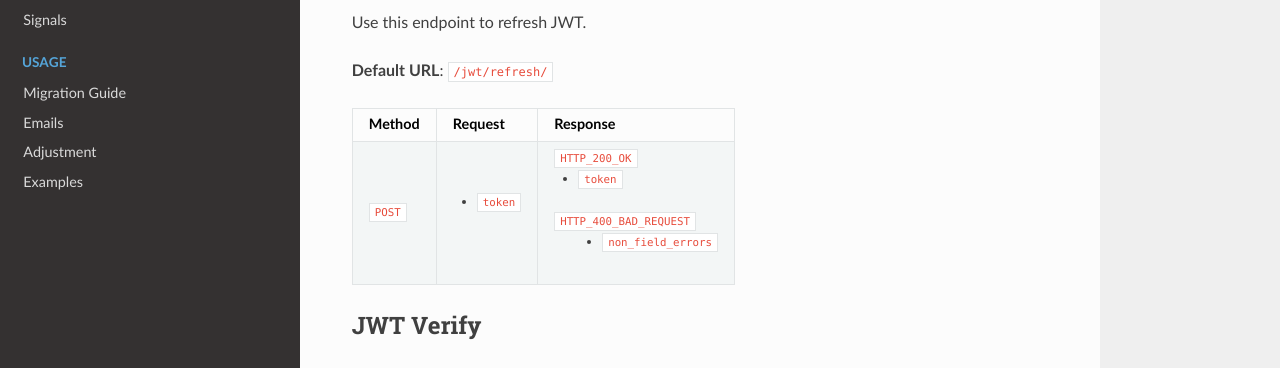
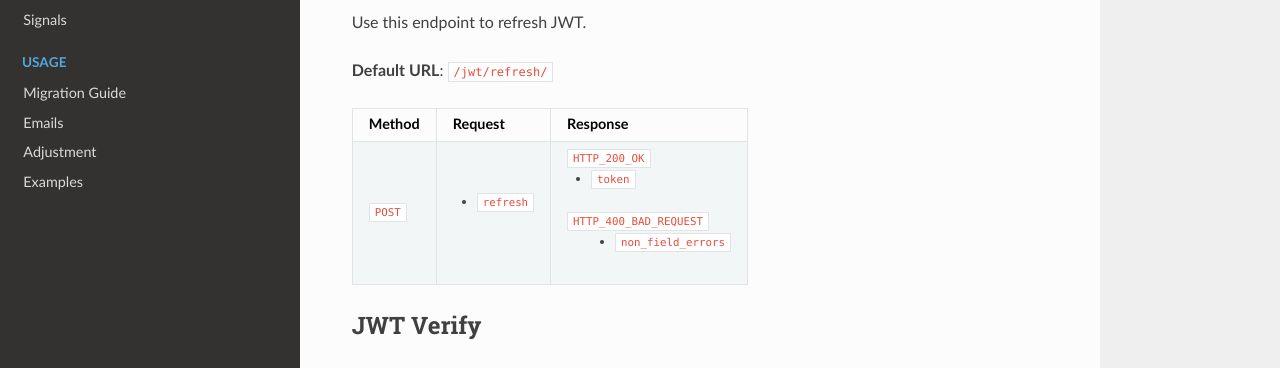
Before and after one commit to sunscrapers/djoser, a Sphinx documentation site: the page built from docs/source/jwt_endpoints.rst, in a window 1280 px wide and 1387 px high. Shown: the part 559-927 px from the top of the window. Built offline with Sphinx 7.4.7 and the Read the Docs theme 2.0.0, drawn with Linux system fonts in a browser that asks for light colours.

Commit message:
Fixed JWT Refresh request param documentation
to conform with
https://github.com/davesque/django-rest-framework-simplejwt#usage

```diff
--- a/docs/source/jwt_endpoints.rst
+++ b/docs/source/jwt_endpoints.rst
@@ -30,7 +30,7 @@ Use this endpoint to refresh JWT.
 +----------+---------------------------------+----------------------------------+
 | Method   |           Request               |           Response               |
 +==========+=================================+==================================+
-| ``POST`` | * ``token``                     | ``HTTP_200_OK``                  |
+| ``POST`` | * ``refresh``                   | ``HTTP_200_OK``                  |
 |          |                                 |                                  |
 |          |                                 | * ``token``                      |
 |          |                                 |                                  |
```
